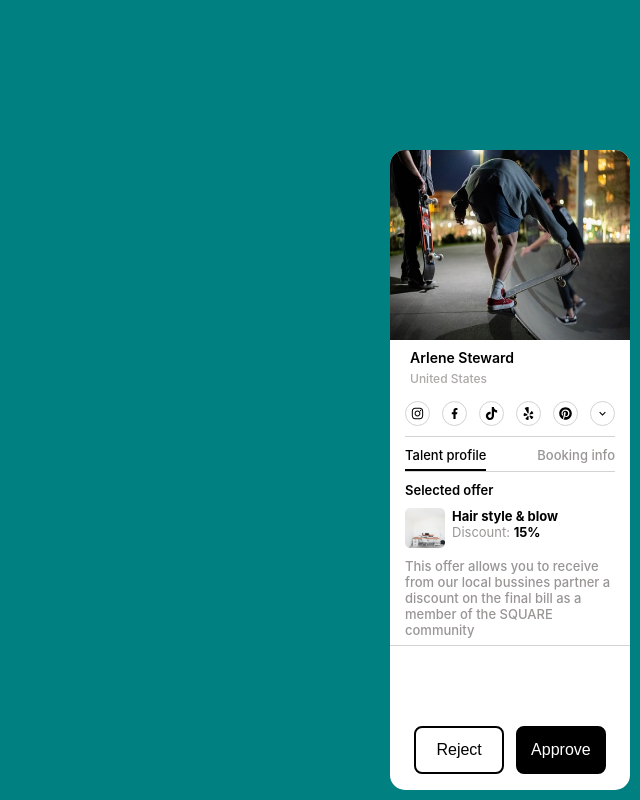
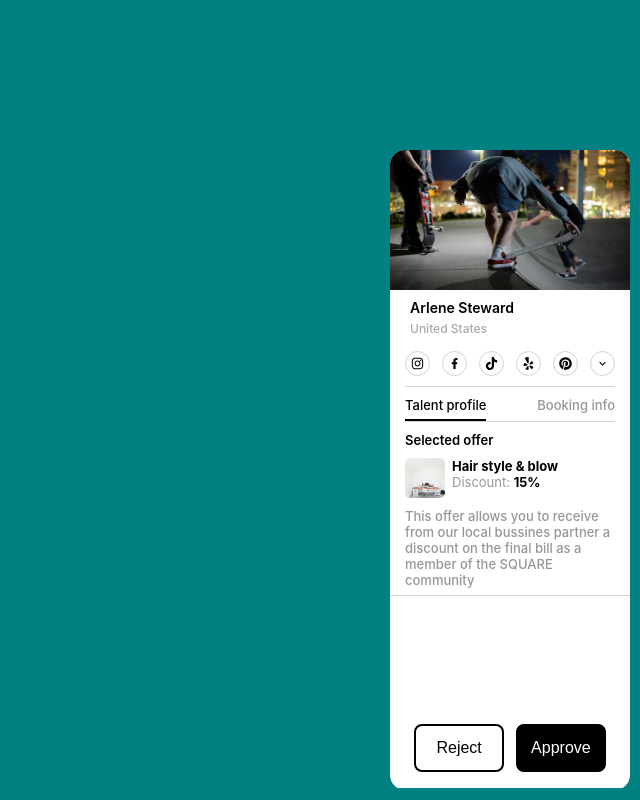
Before and after one commit to Zaibi727/Collection-of-Designs, a React (Create React App) app: page / in a window 1280 px wide. Shown: the whole page, without its empty margins (640-1280 px from the left). Built offline with nearby package versions, Linux system fonts and the light colour scheme.

Commit message:
Update modalwithtab.module.css

```diff
--- a/src/components/ModalWithTab/modalwithtab.module.css
+++ b/src/components/ModalWithTab/modalwithtab.module.css
@@ -35,6 +35,7 @@
 .bottombtns{
     height: 10vh;
     min-height: 10vh;
+    margin-top: -2px;
     background-color: rgb(255, 255, 255);
 }
 .btns{
@@ -84,7 +85,7 @@
 }
 .mainPic{
     width: 100%;
-    height: 190px;
+    height: 140px;
     background-color: transparent !important;
 }
 .nameloc{
```
